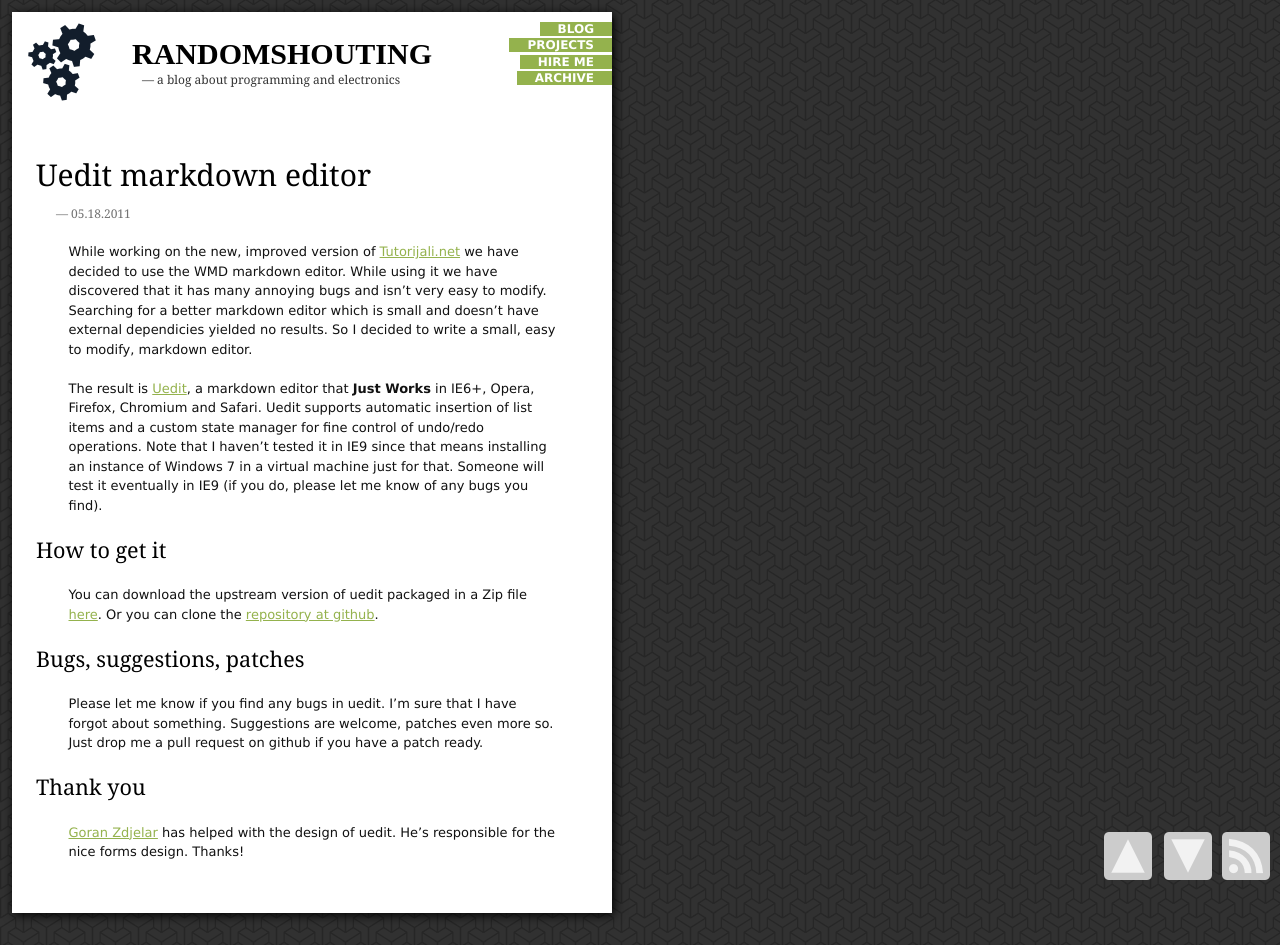
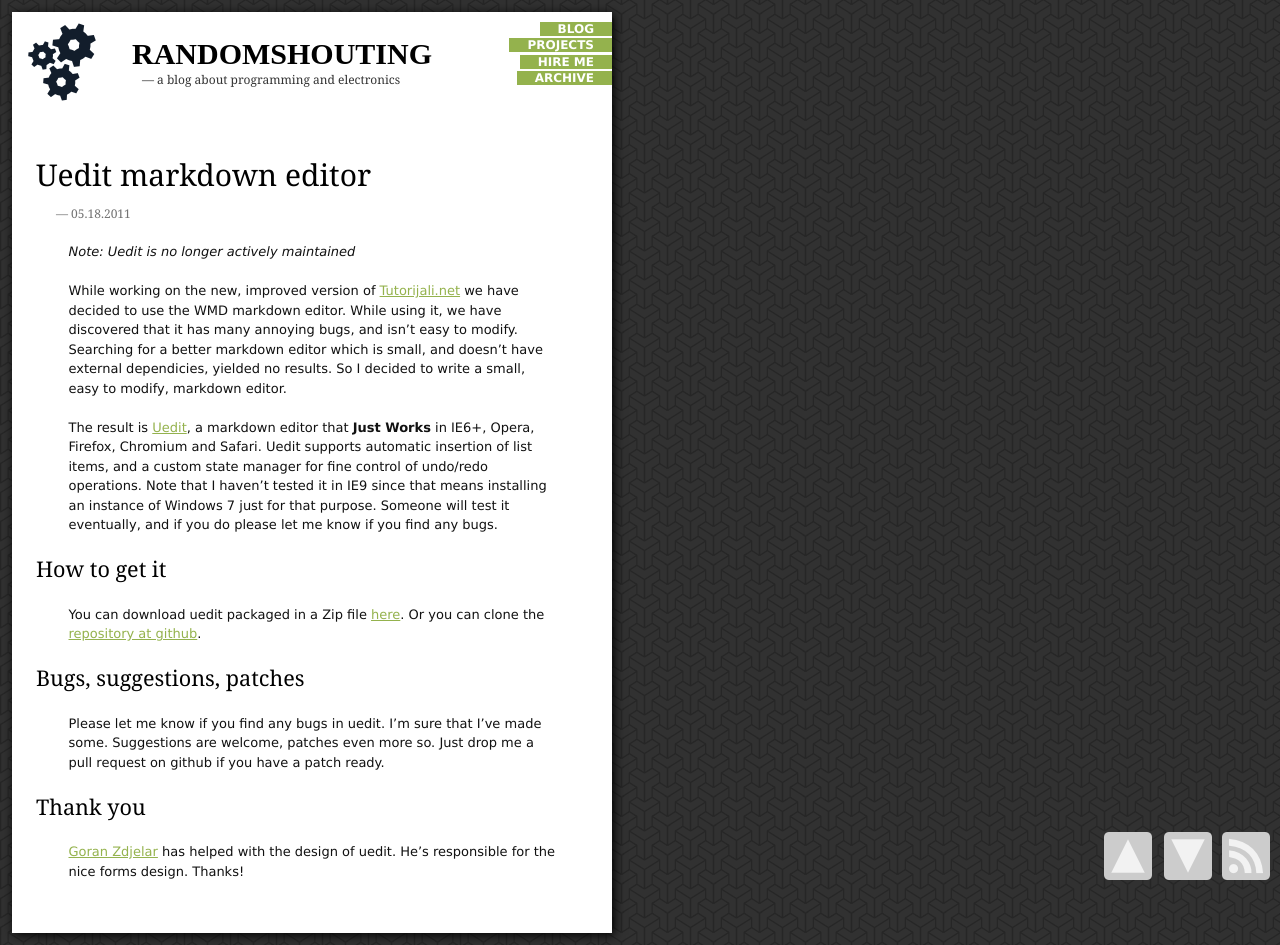
Before and after one commit to amir-hadzic/amir-hadzic.github.com, a Jekyll site: the page built from _posts/2011-05-18-Uedit-Markdown-Editor.markdown, in a window 1280 px wide. Built offline with Jekyll 4.4.1, drawn with Linux system fonts in a browser that asks for light colours; some web fonts are replaced; comment, search, counter and statistics services are not loaded.

Commit message:
Fix typos and put a no-longer-maintained notice

```diff
--- a/_posts/2011-05-18-Uedit-Markdown-Editor.markdown
+++ b/_posts/2011-05-18-Uedit-Markdown-Editor.markdown
@@ -9,30 +9,32 @@ title: Uedit markdown editor
   [3]: http://www.radar404.com
   [4]: http://amir-hadzic.github.com/uedit
 
+_Note: Uedit is no longer actively maintained_
+
 While working on the new, improved version of [Tutorijali.net][0] we have
-decided to use the WMD markdown editor. While using it we have discovered that
-it has many annoying bugs and isn't very easy to modify. Searching for a better
-markdown editor which is small and doesn't have external dependicies yielded no
-results.  So I decided to write a small, easy to modify, markdown editor.
+decided to use the WMD markdown editor. While using it, we have discovered that
+it has many annoying bugs, and isn't easy to modify. Searching for a better
+markdown editor which is small, and doesn't have external dependicies, yielded no
+results. So I decided to write a small, easy to modify, markdown editor.
 
 <!-- more start -->
 
 The result is [Uedit][4], a markdown editor that **Just Works** in IE6+, Opera,
-Firefox, Chromium and Safari. Uedit supports automatic insertion of list items
+Firefox, Chromium and Safari. Uedit supports automatic insertion of list items,
 and a custom state manager for fine control of undo/redo operations. Note that
 I haven't tested it in IE9 since that means installing an instance of Windows 7
-in a virtual machine just for that. Someone will test it eventually in IE9 (if
-you do, please let me know of any bugs you find).
+just for that purpose. Someone will test it eventually, and if you do please
+let me know if you find any bugs.
 
 ## How to get it
 
-You can download the upstream version of uedit packaged in a Zip file
-[here][2].  Or you can clone the [repository at github][1].
+You can download uedit packaged in a Zip file [here][2]. Or you can clone
+the [repository at github][1].
 
 ## Bugs, suggestions, patches
 
-Please let me know if you find any bugs in uedit. I'm sure that I have forgot
-about something. Suggestions are welcome, patches even more so. Just drop me a
+Please let me know if you find any bugs in uedit. I'm sure that I've made
+some. Suggestions are welcome, patches even more so. Just drop me a
 pull request on github if you have a patch ready.
 
 ## Thank you
```
